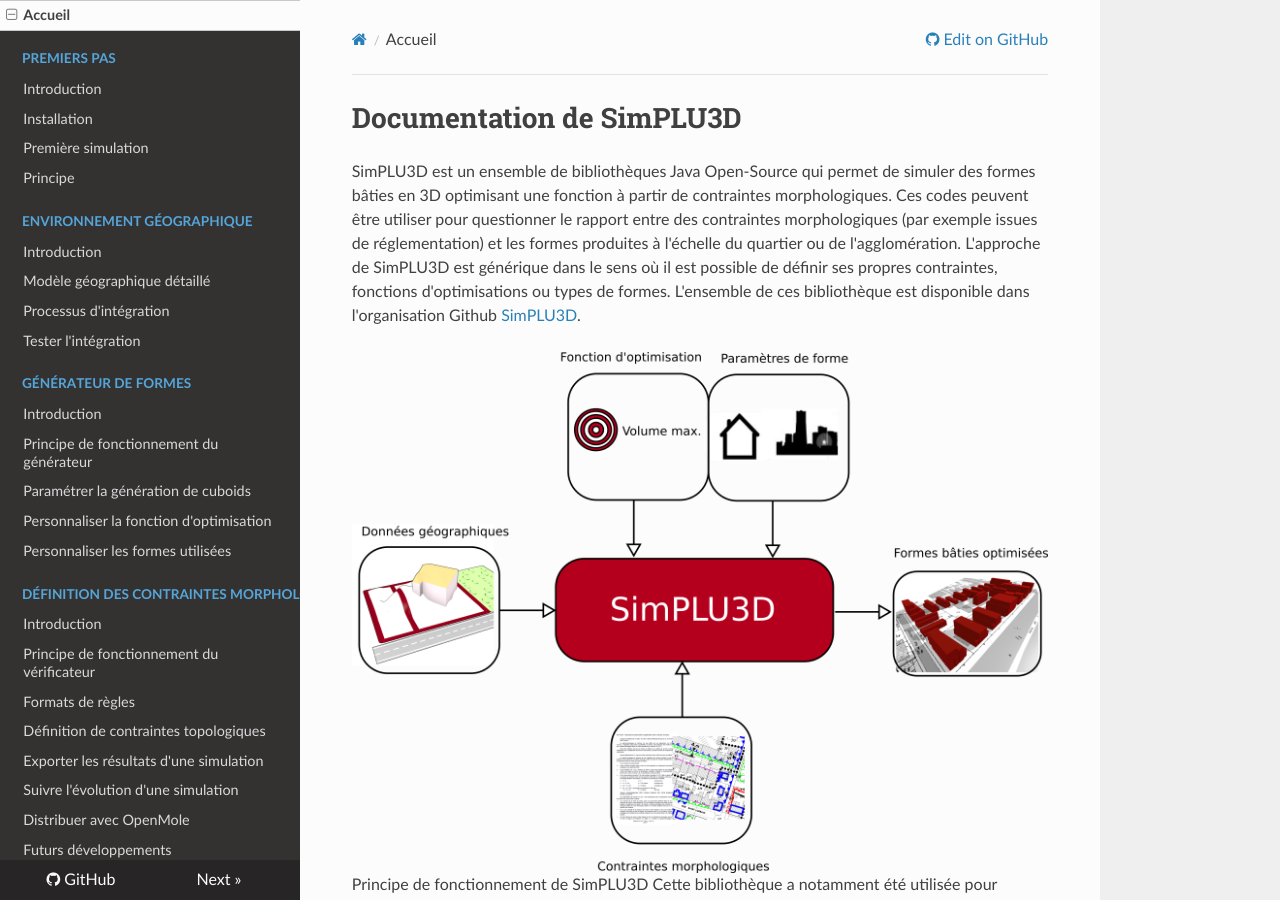
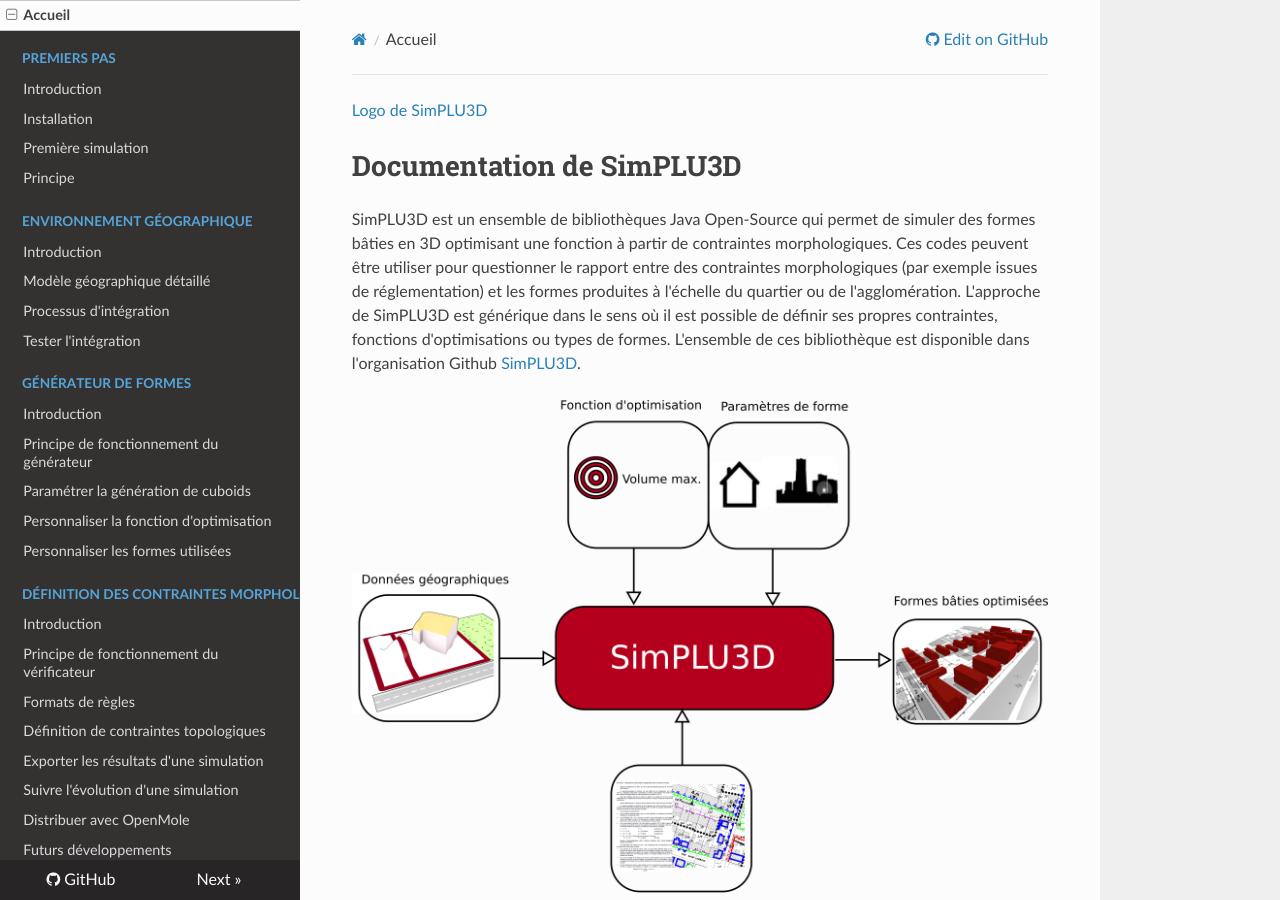
Before and after one commit to SimPLU3D/simplu3D-tutorial, an MkDocs documentation site: the page built from docs/index.md, in a window 1280 px wide and 900 px high. Built offline with MkDocs 1.6.1, drawn with Linux system fonts in a browser that asks for light colours; nearby versions of some CDN libraries.

Commit message:
Adding small logo

```diff
--- a/docs/index.md
+++ b/docs/index.md
@@ -5,6 +5,8 @@ authors:
 date: 2018-10-26
 
 ---
+
+[Logo de SimPLU3D](./img/logo_small.png)
 
 # Documentation de SimPLU3D
 
```
Also changed, not shown: docs/img/logo_small.png (added).
